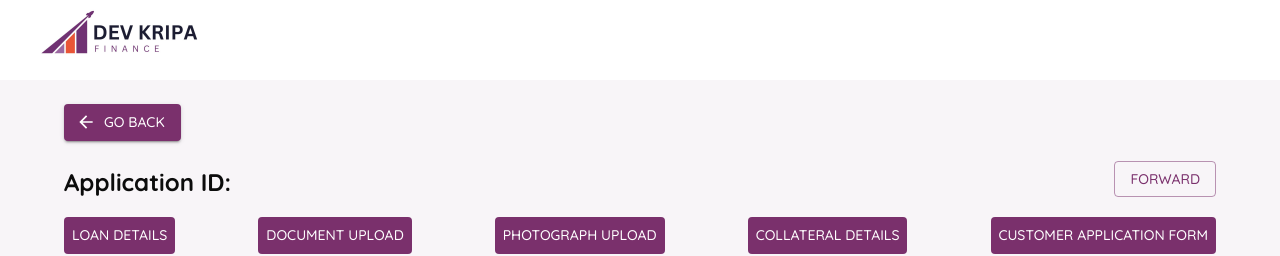
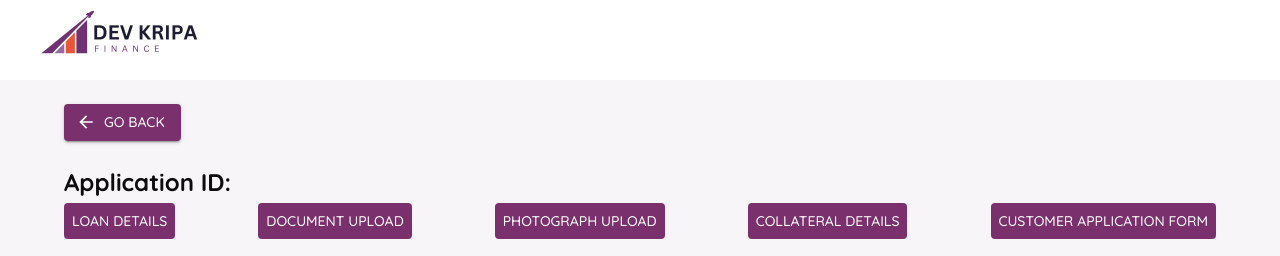
Before and after one commit to cybiteOfficial/Dk_finance_frontend, a React (Create React App) app: page /applicant/customers in a window 1280 px wide. Shown: the top 256 px of the page. Built offline with nearby package versions, Linux system fonts and the light colour scheme; no server answers.

Commit message:
bug fixes

```diff
--- a/src/blocks/Customer.js
+++ b/src/blocks/Customer.js
@@ -210,7 +210,7 @@ export const Customers = () => {
             Application ID: {appId}
           </StyledTypography>
 
-          <Button
+        {customerDetails.length > 0 &&  <Button
             disabled={
               applicantData[0]?.status === "cluster" ||
               process.env.REACT_APP_DISABLED === "TRUE"
@@ -223,8 +223,8 @@ export const Customers = () => {
               ? "Sanction"
               : applicantData[0]?.status === "cluster"
               ? "Approved"
-              : "Forward"}
-          </Button>
+              :  "Forward" }
+          </Button>}
         </Box>
 
         <Box>
```
